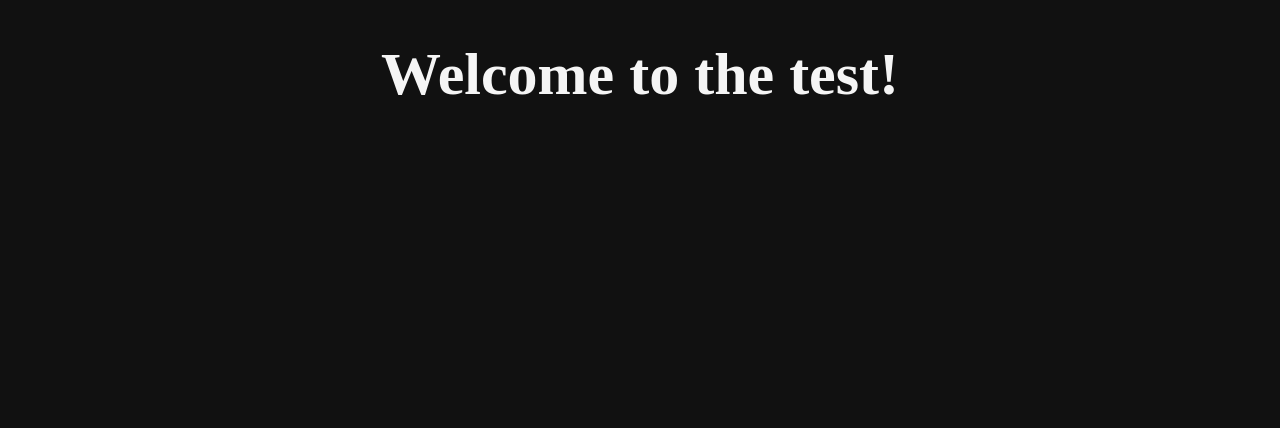
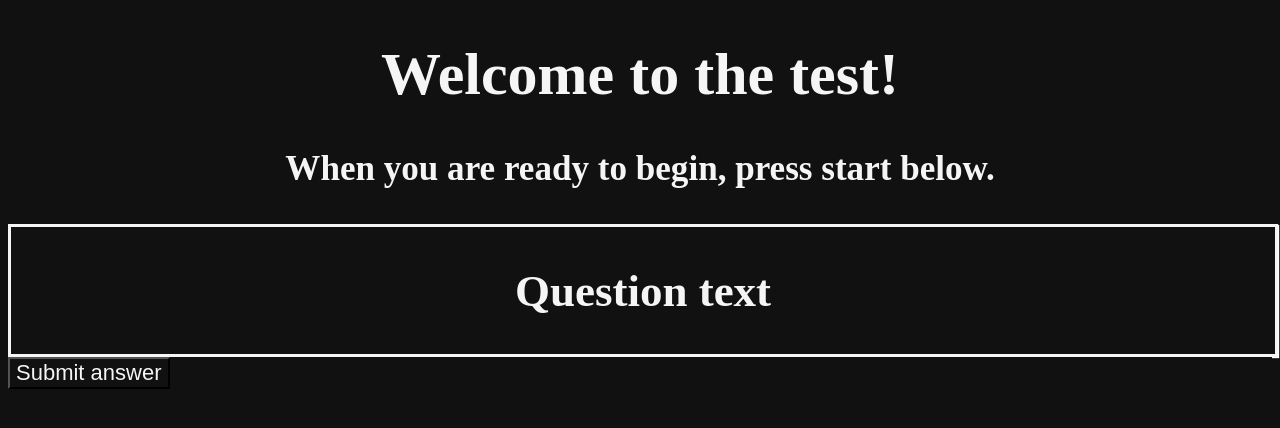
Before and after one commit to CovenantKid/upgraded-funicular, a plain HTML site: page index.html in a window 1280 px wide. Drawn offline with Linux system fonts and the light colour scheme.

Commit message:
added basic submit button/adjusted stylesheet

```diff
--- a/assets/stylesheet.css
+++ b/assets/stylesheet.css
@@ -6,24 +6,34 @@
 
 
 * {
-background-color:#111;
-color:#f5f5f5;
+ background-color:#111;
+ color:#f5f5f5;
 
 }
 
 .header{
- font-size: 30px;
- text-align: center;
+  font-size: 30px;
+  text-align: center;
 }
 
-.Question{
- display:flex
+.QuestionArea{
+  display:flex;
+  border-style: solid;
+  width: 100%;
+  box-shadow: 1px 1px 1px white;
+  justify-content: space-evenly;
+    font-size: 30px;
+}
+.Button{
+ display: block;
+ font-size: 22px;
+ cursor: pointer;
+
 }
 
-
-
 @media (max-width: 480px) {
-.header{
+.header,.QuestionArea{
 font-size: 20px;
 }
+
 }
--- a/index.html
+++ b/index.html
@@ -9,10 +9,14 @@
 <body>
    <header class="header">
     <h1>Welcome to the test!</h1>
-    </header>
-    <section class="Question">
-
-        </section>
+    <h3> When you are ready to begin, press start below.</h3>
+     </header>
+    <section class="QuestionArea">
+        <h1>Question text</h1>
+      </section>
+     <section>
+        <button id="Submit" class="Button">Submit answer </button>
+      </section>
 
 </body>
 </html>
```
